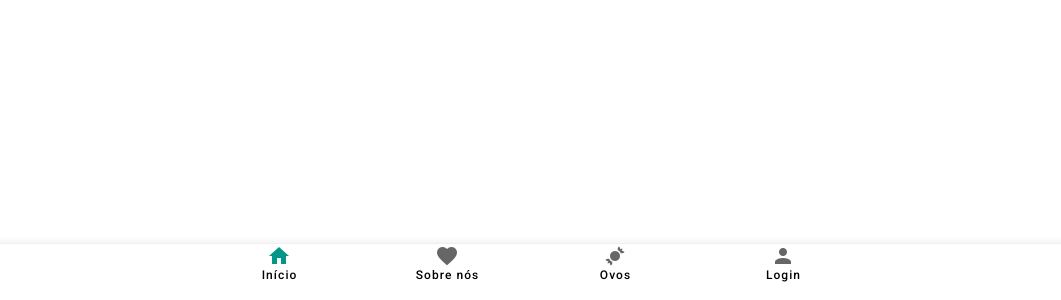
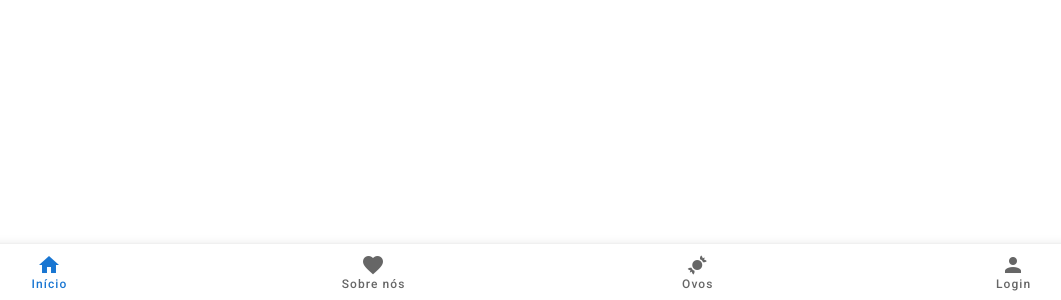
Before and after one commit to filiperv7/FindEgg, a Vue app: page / in a window 1280 px wide. Shown: the part 500-800 px from the top of the page, without its empty margins (109-1170 px from the left). Built offline with nearby package versions, Linux system fonts and the light colour scheme.

Commit message:
alterações na bottom

```diff
--- a/src/components/shared/BottomBar.vue
+++ b/src/components/shared/BottomBar.vue
@@ -1,63 +1,61 @@
 <template>
   <div class="bottom-bar">
     <!-- Naomi -->
-      <v-bottom-navigation
-    :value="value"
-    color="teal"
-    active-class= "white"
-     grow
-  >
+    <v-bottom-navigation :value="value" color="teal" active-class="white" grow>
+
+      <router-link to="/">
         <v-btn class="botoes">
-      <router-link to="/">
           <span>Início</span>
-      </router-link>
 
           <v-icon>mdi-home</v-icon>
         </v-btn>
+      </router-link>
 
+    <router-link to="/sobrenos">
       <v-btn class="botoes">
-      <router-link to="/sobrenos">
           <span>Sobre nós</span>
-      </router-link>
 
         <v-icon>mdi-heart</v-icon>
       </v-btn>
+    </router-link>
 
+    <router-link to="/produtos">
       <v-btn class="botoes">
-      <router-link to="/fornecedores">
         <span>Ovos</span>
-      </router-link>
+
 
         <v-icon>mdi-candy</v-icon>
       </v-btn>
+    </router-link>
 
+    <router-link to="/login">
       <v-btn class="botoes">
-      <router-link to="/login">
         <span>Login</span>
-      </router-link>
 
         <v-icon>mdi-account</v-icon>
       </v-btn>
+    </router-link>
     </v-bottom-navigation>
   </div>
 </template>
 
 <script>
 export default {
-    name: 'BottomBar',
+  name: "BottomBar",
   data: () => ({ value: 0 }),
-  }
+};
 </script>
 
 <style scoped>
 .botoes {
   background-color: none;
+  color: black;
 }
-  .bottom-bar a{
-    color: black;
+.bottom-bar a {
+  color: blue-lighten-1;
   text-decoration: none;
-    display:flex;
+  display: flex;
   justify-content: center;
-    flex-grow: 1;
+  flex-grow: 2;
 }
 </style>
```
Lines whose indentation alone changed are shown as unchanged.
